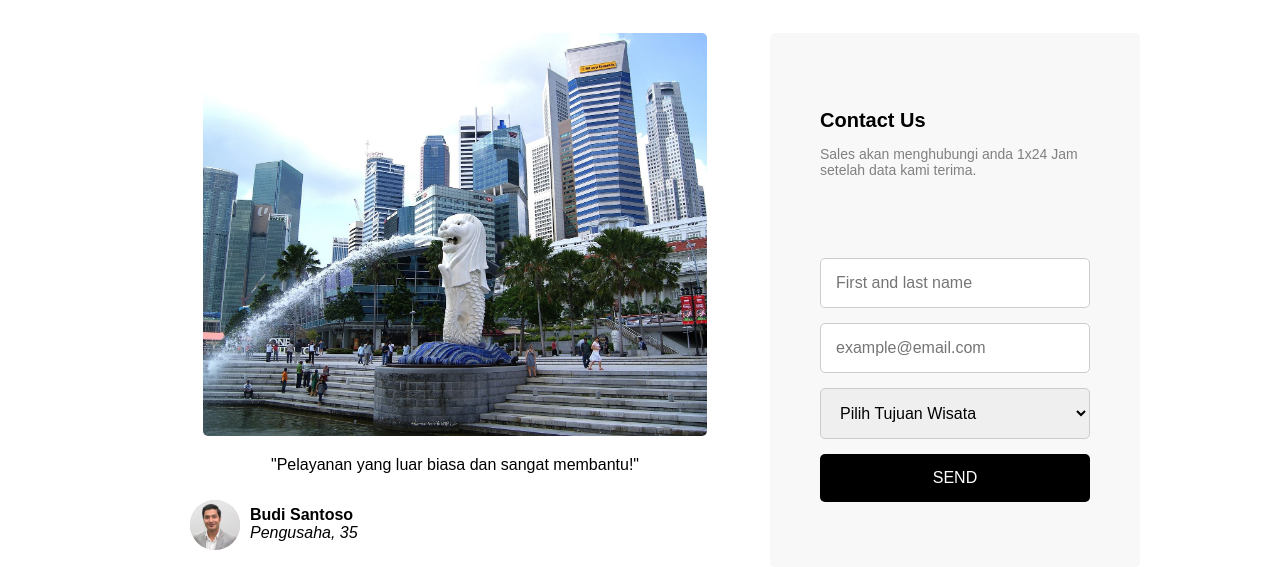
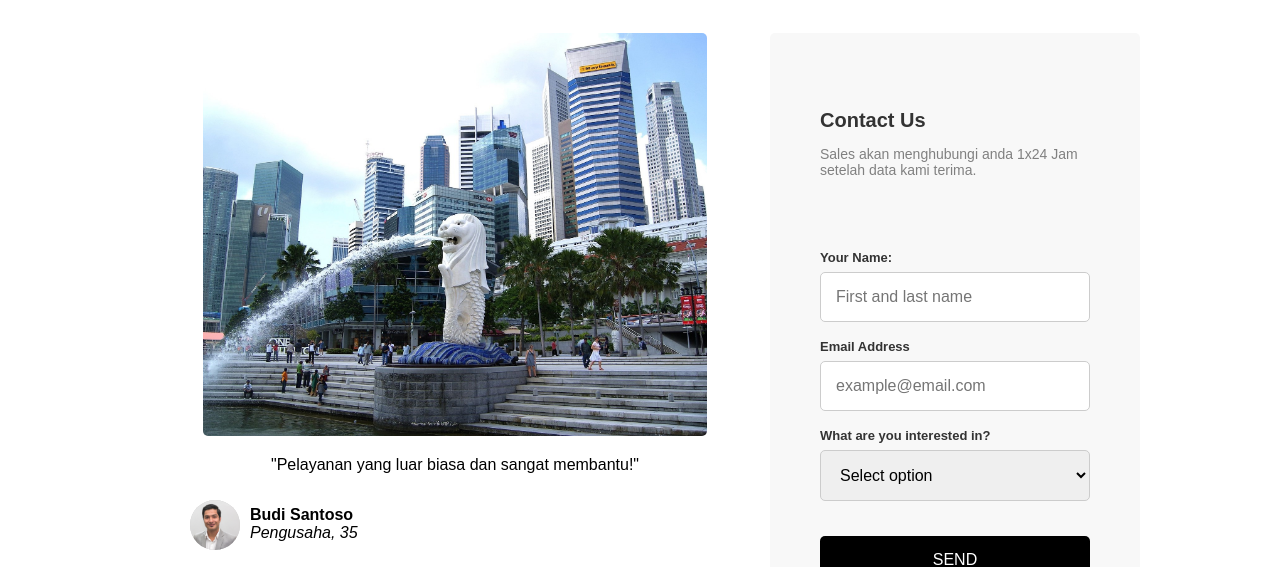
Before and after one commit to revou-fundamental-course/17-feb-25-usamahdhaqi, a plain HTML site: page index.html in a window 1280 px wide. Shown: the part 249-816 px from the top of the page. Drawn offline with Linux system fonts and the light colour scheme.

Commit message:
update html and css

```diff
--- a/css/styles.css
+++ b/css/styles.css
@@ -103,16 +103,22 @@ img {
 .contact-form h4 {
     font-size: 20px;
     margin-bottom: 10px;
+    color: rgb(51, 51, 51);
 }
 .contact-form p {
     font-size: 14px;
     color: grey;
-    margin-bottom: 80px;
+    margin-bottom: 70px;
     text-align: left;
+}
+label {
+    font-size: 13px;
+    color: rgb(51, 51, 51);
 }
 .contact-form input, .contact-form select, .contact-form button {
     width: 100%;
     padding: 15px;
+    margin-top: 6px;
     margin-bottom: 15px;
     display: block;
     border: 1px solid #ccc;
@@ -123,6 +129,7 @@ img {
 .contact-form button {
     background: black;
     color: white;
+    margin-top: 35px;
     cursor: pointer;
     border: none;
 }
--- a/index.html
+++ b/index.html
@@ -62,11 +62,13 @@
             <div class="contact-form">
                 <h4>Contact Us</h4>
                 <p>Sales akan menghubungi anda 1x24 Jam setelah data kami terima.</p>
-
+                <label><b>Your Name:</b></label>
                 <input type="text" placeholder="First and last name">
+                <label><b>Email Address</b></label>
                 <input type="email" placeholder="example@email.com">
+                <label><b>What are you interested in?</b></label>
                 <select>
-                    <option value="">Pilih Tujuan Wisata</option>
+                    <option value="">Select option</option>
                     <option value="bali">Bali</option>
                     <option value="japan">Jepang</option>
                     <option value="singapore">Singapura</option>
```
